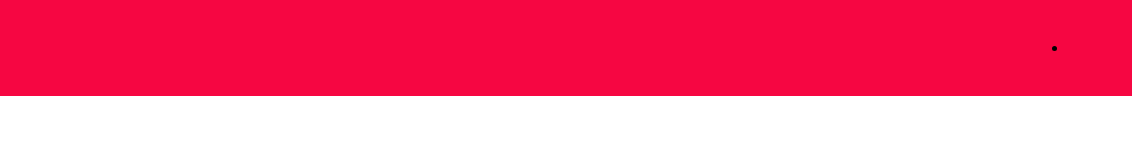
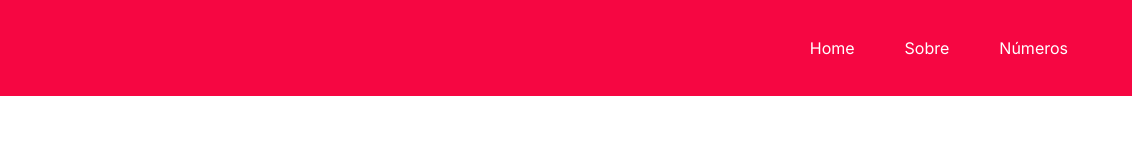
Before and after one commit to Group-company/beautycaps, a plain HTML site: page index.html in a window 1280 px wide. Shown: the full height of the page, 148-1280 px from the left. Drawn offline with Linux system fonts and the light colour scheme.

Commit message:
:lipstick: Inserção da barra de navegação

```diff
--- a/index.html
+++ b/index.html
@@ -11,9 +11,11 @@
     <div class="logo">
       <img height="80px" width="80px" src="assets/img/logoSemFundo-1080x080.png" alt="Logo Beauty Caps">
     </div>
-    <nav>
+    <nav class="navigation">
       <ul>
-        <li></li>
+        <li><a href="#">home</a></li>
+        <li><a href="#">sobre</a></li>
+        <li><a href="#">números</a></li>
       </ul>
     </nav>
   </header>
--- a/styles/header.css
+++ b/styles/header.css
@@ -11,3 +11,13 @@
   width: 80px;
   height: 80px;
 }
+
+.header .navigation ul {
+  display: flex;
+  gap: 50px;
+}
+
+.header .navigation ul li a{
+  color: var(--light);
+  text-transform: capitalize;
+}
--- a/styles/style.css
+++ b/styles/style.css
@@ -1,10 +1,16 @@
+@import url('https://fonts.googleapis.com/css2?family=Inter:wght@200;400;500;600;700;800;900&family=Nunito+Sans:wght@400;700&display=swap');
+
 @import url(header.css);
 *{
   margin: 0;
   padding: 0;
+  font-family: Inter, sans-serif;
+  text-decoration: none;
+  list-style: none;
 }
 :root{
   --primary : #F60642;
+  --light : #FFFFFF
 }
 
 .container {
```
